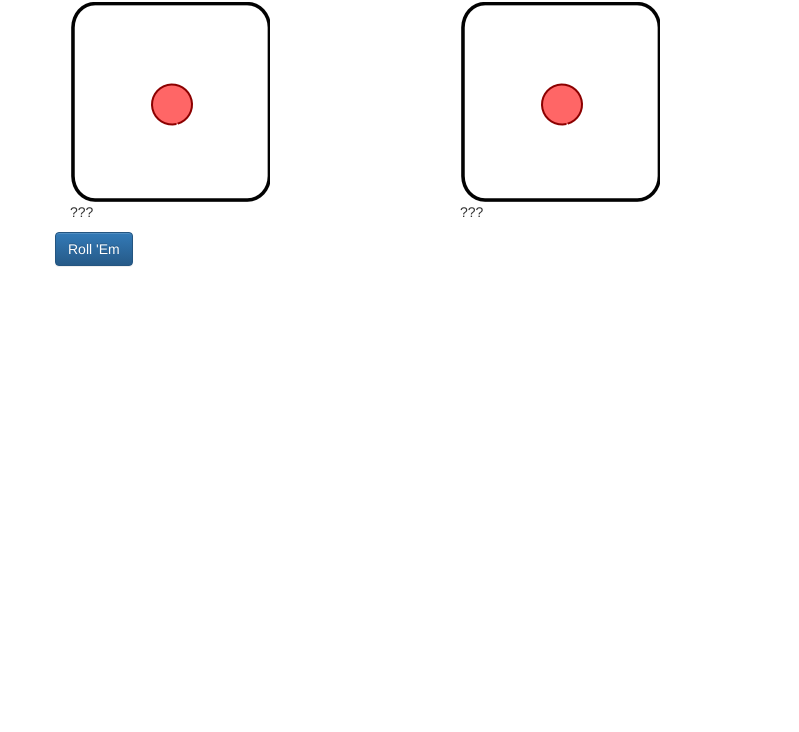
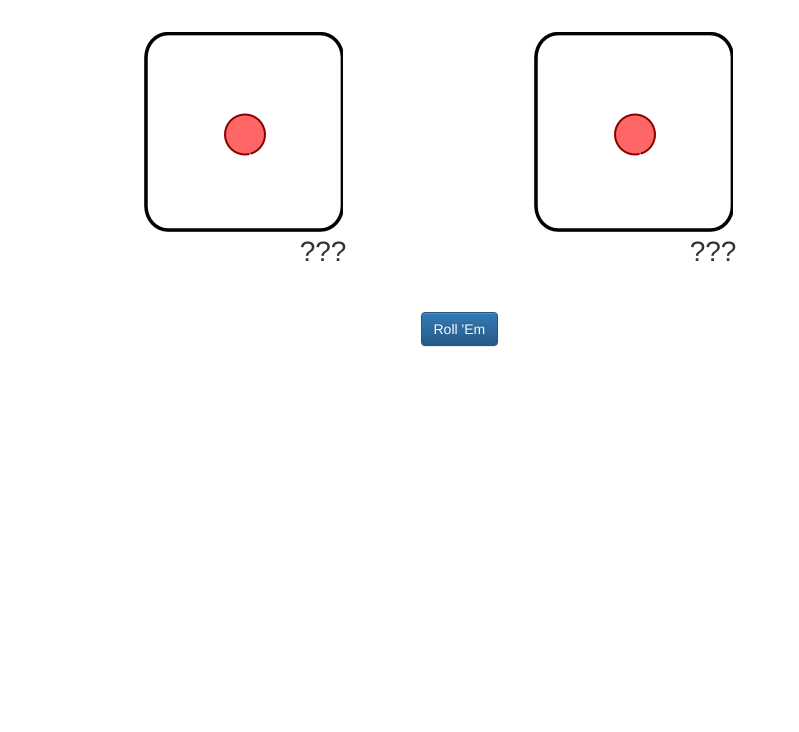
Before and after one commit to devolasvegas/COMP1073-FinalExam, a plain HTML site: page index.html in a window 1280 px wide. Shown: the part 68-800 px from the top of the page, without its empty margins (0-799 px from the left). Drawn offline with nearby package versions, Linux system fonts and the light colour scheme.

Commit message:
Augment styling and add commenting to app.js and index.html

```diff
--- a/index.html
+++ b/index.html
@@ -14,26 +14,33 @@
     <!-- Optional theme -->
     <link rel="stylesheet" href="https://maxcdn.bootstrapcdn.com/bootstrap/3.3.6/css/bootstrap-theme.min.css" integrity="sha384-fLW2N01lMqjakBkx3l/M9EahuwpSfeNvV63J5ezn3uZzapT0u7EYsXMjQV+0En5r" crossorigin="anonymous">
 
+    <!-- Custom Styles -->
+    <link rel="stylesheet" href="styles.css" />
+
 </head>
 <body>
+
 <h1>The Dice Roller</h1>
 
 <main>
+
+    <!-- Created default content as placeholder -->
     <div class="container">
         <div class="row">
-            <div class="col-lg-2">
+            <figure class="col-md-4">
                 <img src="img/1.png" alt="Die 1" id="die1-pic">
-                <p id="die1">???</p>
-            </div>
-            <div class="col-lg-2 col-lg-offset-2">
+                <figcaption id="die1">???</figcaption>
+            </figure>
+            <figure class="col-md-4">
                 <img src="img/1.png" alt="Die 2" id="die2-pic">
-                <p id="die2">???</p>
-            </div>
+                <figcaption id="die2">???</figcaption>
+            </figure>
         </div>
         <div class="row">
-            <button type="button" class="btn btn-primary" id="roll-em">Roll 'Em</button>
+            <button type="button" class="btn btn-primary col-md-offset-3" id="roll-em">Roll 'Em</button>
         </div>
     </div>
+
 </main>
 
 
--- a/styles.css
+++ b/styles.css
@@ -0,0 +1,17 @@
+body {
+    width: 80%;
+    margin: 0 auto;
+}
+
+.container {
+    margin-top: 40px;
+}
+
+button {
+    margin-top: 40px;
+}
+
+figcaption {
+    text-align: center;
+    font-size: 2em;
+}
```
Also changed, not shown: app.js (+5 -3 lines).
